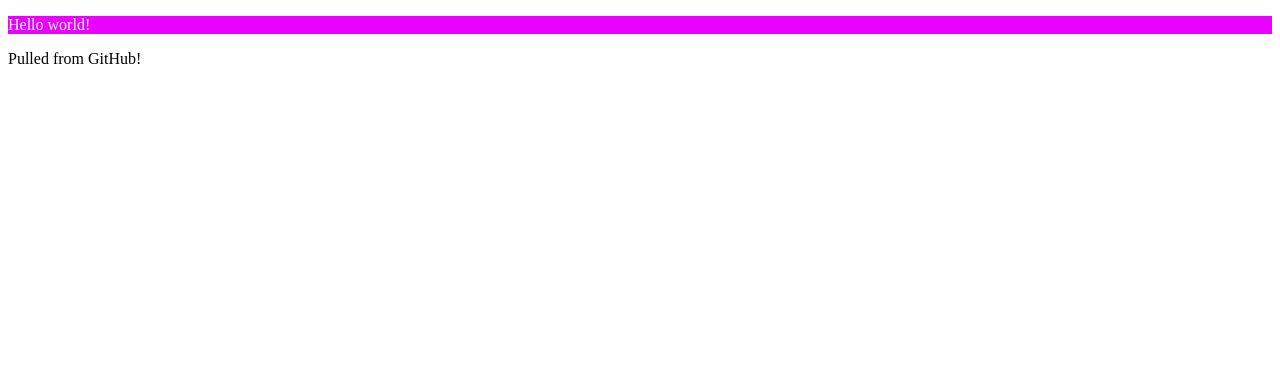
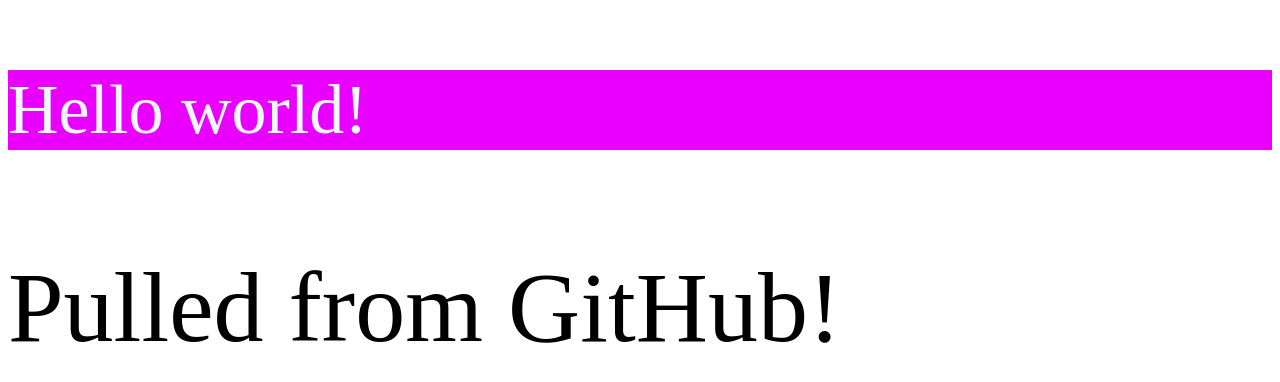
Before and after one commit to LevShakh/TestPipeline, a plain HTML site: page index.html in a window 1280 px wide. Drawn offline with Linux system fonts and the light colour scheme.

Commit message:
Page is beautified

```diff
--- a/style.css
+++ b/style.css
@@ -1,4 +1,9 @@
 .greeting {
     background-color: rgb(234, 0, 255);
     color:aliceblue;
+    font-size: 70px;
 }
+
+p {
+    font-size: 100px;
+}
```
